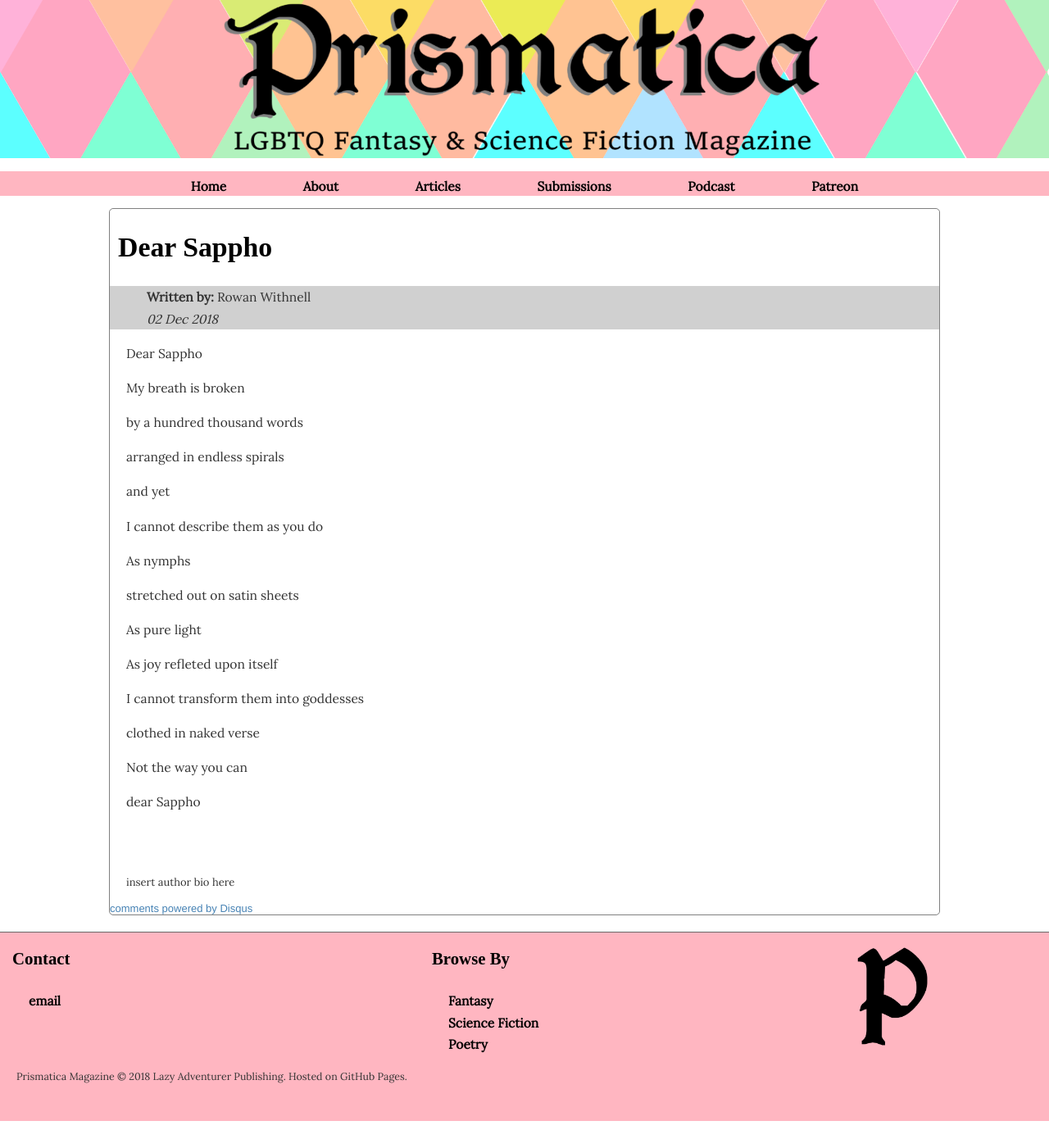
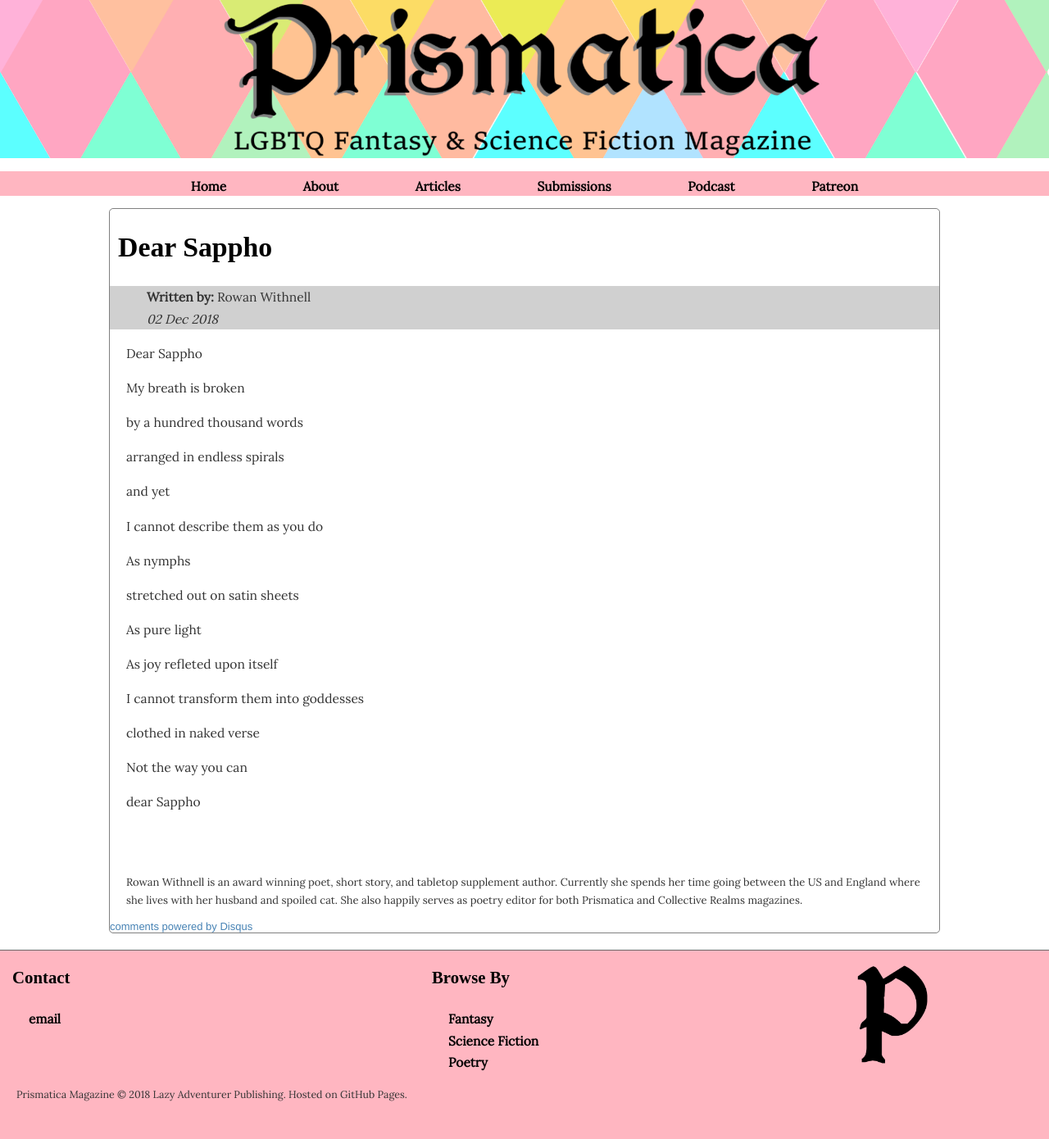
Before and after one commit to lazyadventurerpublishing/prismatica, a Jekyll site: the page built from ds.html, in a window 1280 px wide. Shown: the whole page at 82% size. Built offline with Jekyll 4.4.1, drawn with Linux system fonts in a browser that asks for light colours; some web fonts are replaced; comment, search, counter and statistics services are not loaded; before the commit the page ends 1368 px from its top, so only the background shows below that.

Commit message:
Update ds.html

```diff
--- a/ds.html
+++ b/ds.html
@@ -22,4 +22,4 @@
 </br>
 </br>
 </br>
-<p class="credit">insert author bio here</p>
+<p class="credit">Rowan Withnell is an award winning poet, short story, and tabletop supplement author. Currently she spends her time going between the US and England where she lives with her husband and spoiled cat. She also happily serves as poetry editor for both Prismatica and Collective Realms magazines.</p>
```
